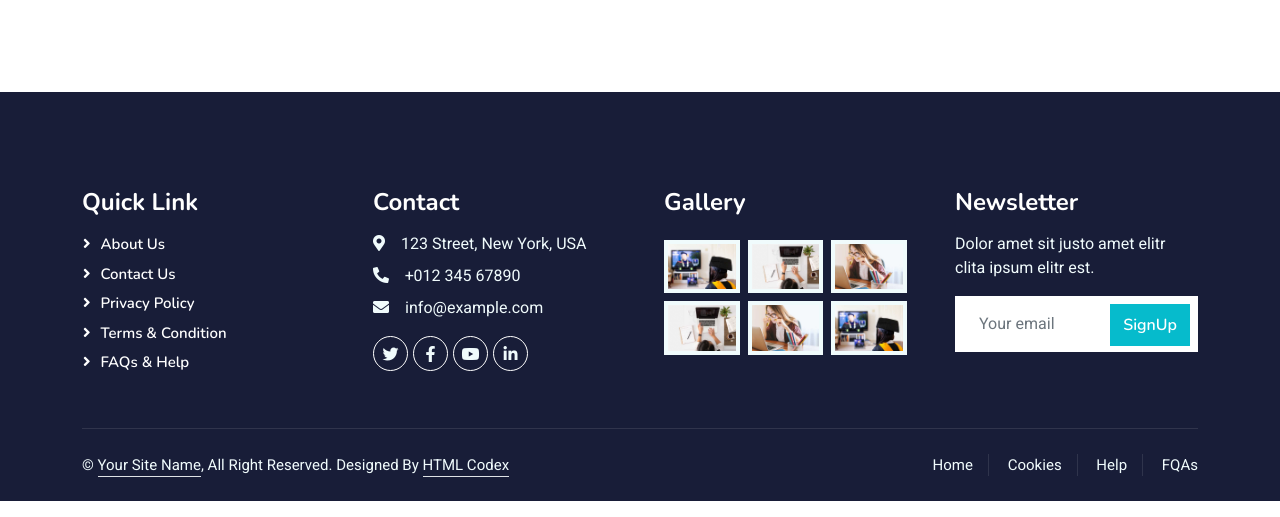
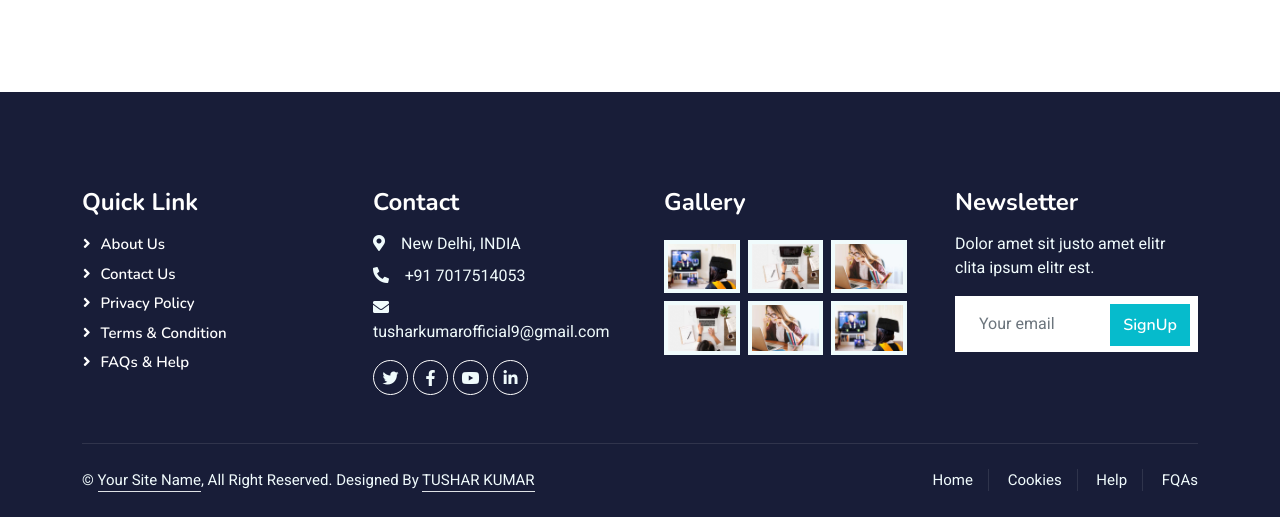
Before and after one commit to tusharkumar9/eLEARNING, a Flask app: page / in a window 1280 px wide. Shown: the part 4197-4714 px from the top of the page. Run offline with Flask 3, Linux system fonts and the light colour scheme; some libraries are stand-ins or nearby versions.

Commit message:
confedential updated

```diff
--- a/templates/index.html
+++ b/templates/index.html
@@ -496,9 +496,9 @@
                 </div>
                 <div class="col-lg-3 col-md-6">
                     <h4 class="text-white mb-3">Contact</h4>
-                    <p class="mb-2"><i class="fa fa-map-marker-alt me-3"></i>123 Street, New York, USA</p>
-                    <p class="mb-2"><i class="fa fa-phone-alt me-3"></i>+012 345 67890</p>
-                    <p class="mb-2"><i class="fa fa-envelope me-3"></i>info@example.com</p>
+                    <p class="mb-2"><i class="fa fa-map-marker-alt me-3"></i>New Delhi, INDIA</p>
+                    <p class="mb-2"><i class="fa fa-phone-alt me-3"></i>+91 7017514053</p>
+                    <p class="mb-2"><i class="fa fa-envelope me-3"></i>tusharkumarofficial9@gmail.com</p>
                     <div class="d-flex pt-2">
                         <a class="btn btn-outline-light btn-social" href=""><i class="fab fa-twitter"></i></a>
                         <a class="btn btn-outline-light btn-social" href=""><i class="fab fa-facebook-f"></i></a>
@@ -547,7 +547,7 @@
 
                         <!--/*** The author’s attribution link must remain intact in the template. ***/-->
                         <!--/*** If you wish to remove this credit link, please purchase the Pro Version . ***/-->
-                        Designed By <a class="border-bottom" href="https://htmlcodex.com">HTML Codex</a>
+                        Designed By <a class="border-bottom" href="https://www.linkedin.com/in/tusharkumar9">TUSHAR KUMAR</a>
                     </div>
                     <div class="col-md-6 text-center text-md-end">
                         <div class="footer-menu">
```
